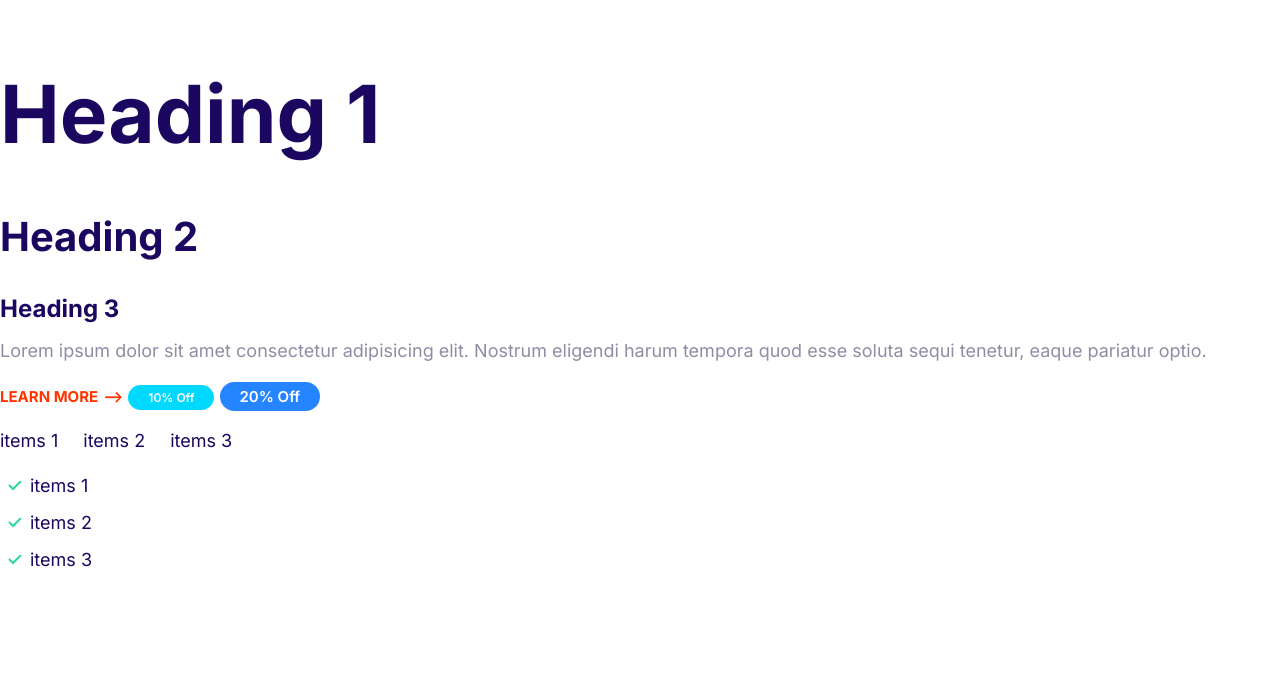
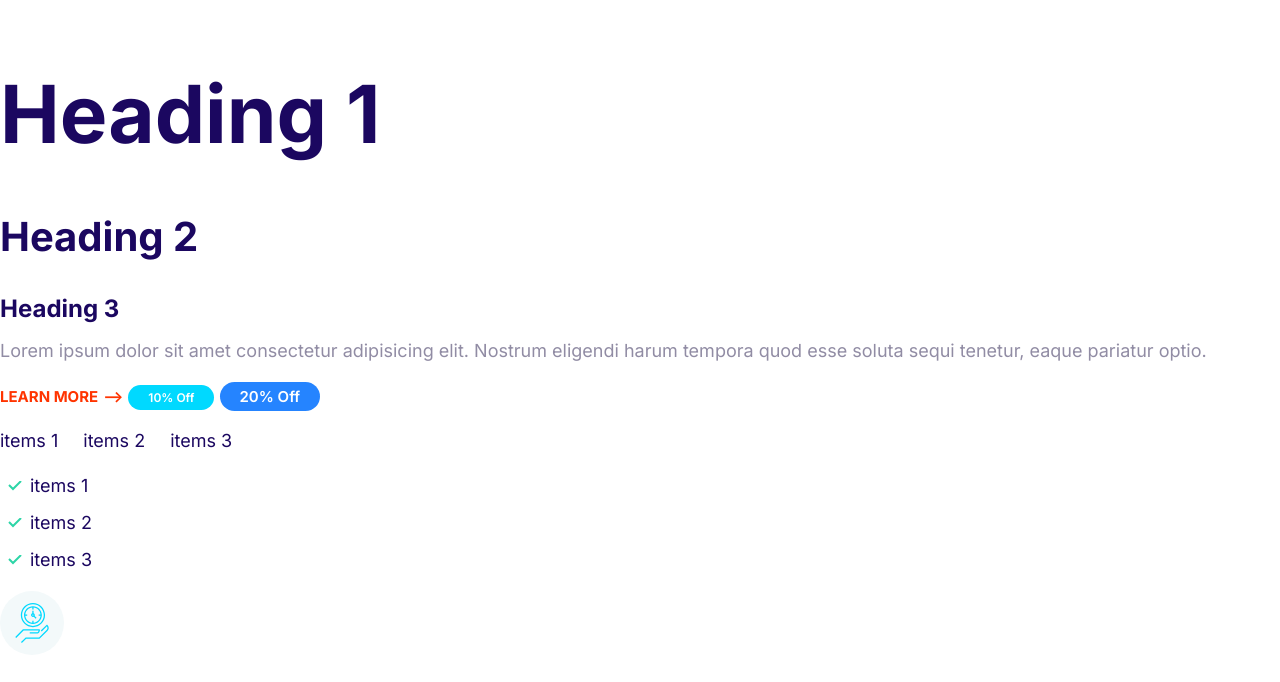
Before and after one commit to webdeveden/edenify, a plain HTML site: page index.html in a window 1280 px wide. Drawn offline with nearby package versions, Linux system fonts and the light colour scheme.

Commit message:
Defining icons backgroung using svg file.

```diff
--- a/css/styles.css
+++ b/css/styles.css
@@ -149,3 +149,24 @@ a {
     padding-left: 0;
   }
 }
+
+/*Icons */
+
+.icon {
+  width: 40px;
+  height: 40px;
+}
+
+.icon--primary {
+  fill: var(--color-primary);
+}
+
+.icon-container {
+  display: inline-flex;
+  justify-content: center;
+  align-items: center;
+  background: #f3f9fa;
+  width: 64px;
+  height: 64px;
+  border-radius: 100%;
+}
--- a/index.html
+++ b/index.html
@@ -36,5 +36,10 @@
       <li class="list__item">items 2</li>
       <li class="list__item">items 3</li>
     </ul>
+    <span class="icon-container">
+      <svg class="icon icon--primary">
+        <use xlink:href="../icons/sprite.svg#clock"></use>
+      </svg>
+    </span>
   </body>
 </html>
```
Also changed, not shown: components/icons.html (added, +5 -0 lines), icons/sprite.svg (added).
